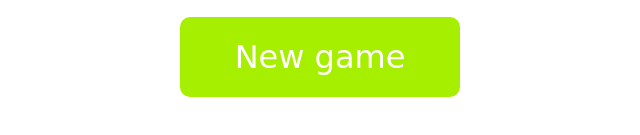
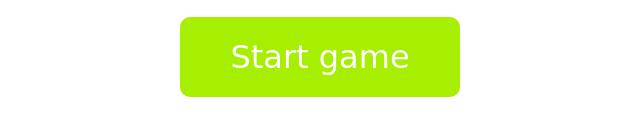
Before and after one commit to siddhant021/Sudoku-Solver, a plain HTML site: page index.html in a window 1280 px wide. Shown: the part 521-656 px from the top of the page, 320-960 px from the left. Drawn offline with nearby package versions, Linux system fonts and the light colour scheme; a web font is replaced by a local one.

Commit message:
Update index.html

```diff
--- a/index.html
+++ b/index.html
@@ -47,7 +47,7 @@
                 </div>
                 <div class="btn" id="btn-continue">Continue</div>
 
-                <div class="btn btn-blue" id="btn-play">New game</div>
+                <div class="btn btn-blue" id="btn-play">Start game</div>
             </div>
             <!-- end start screen -->
 
```
